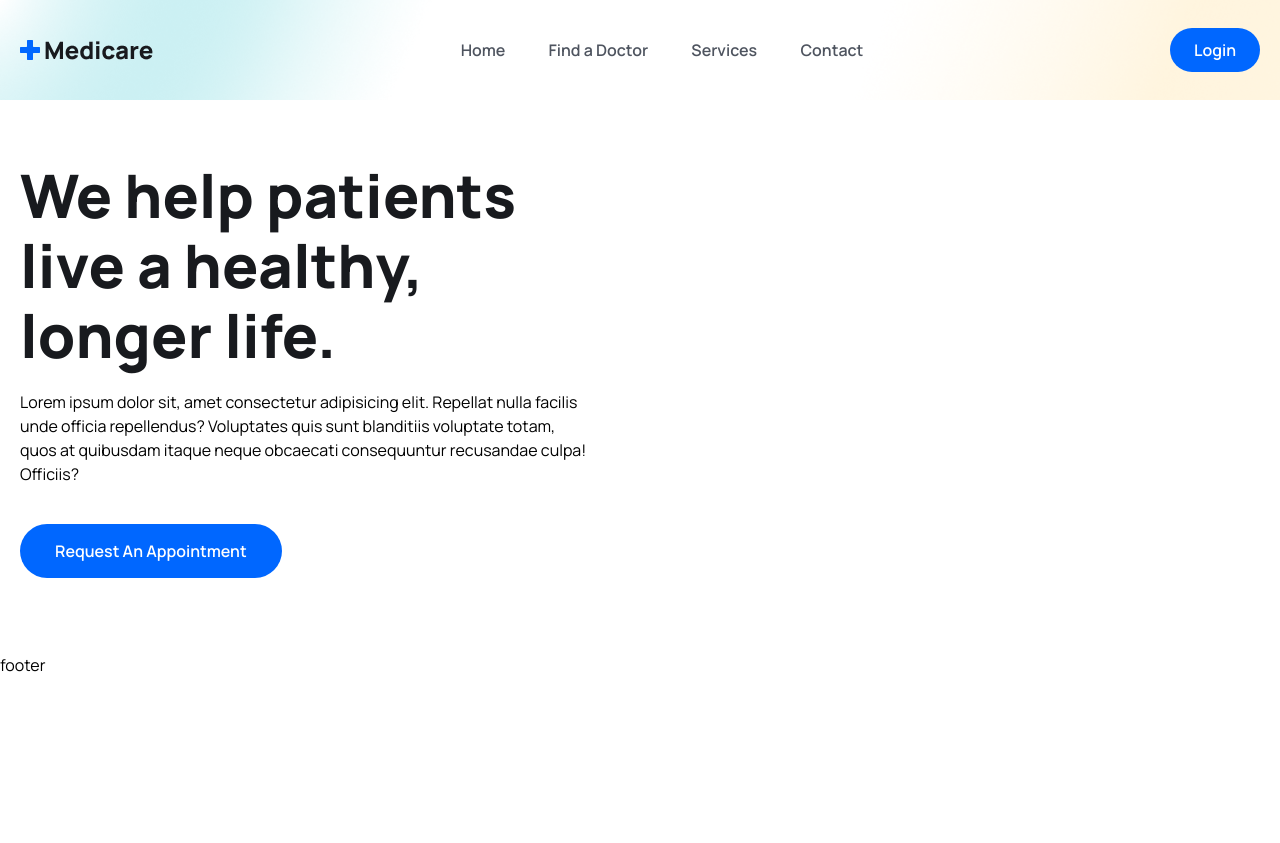
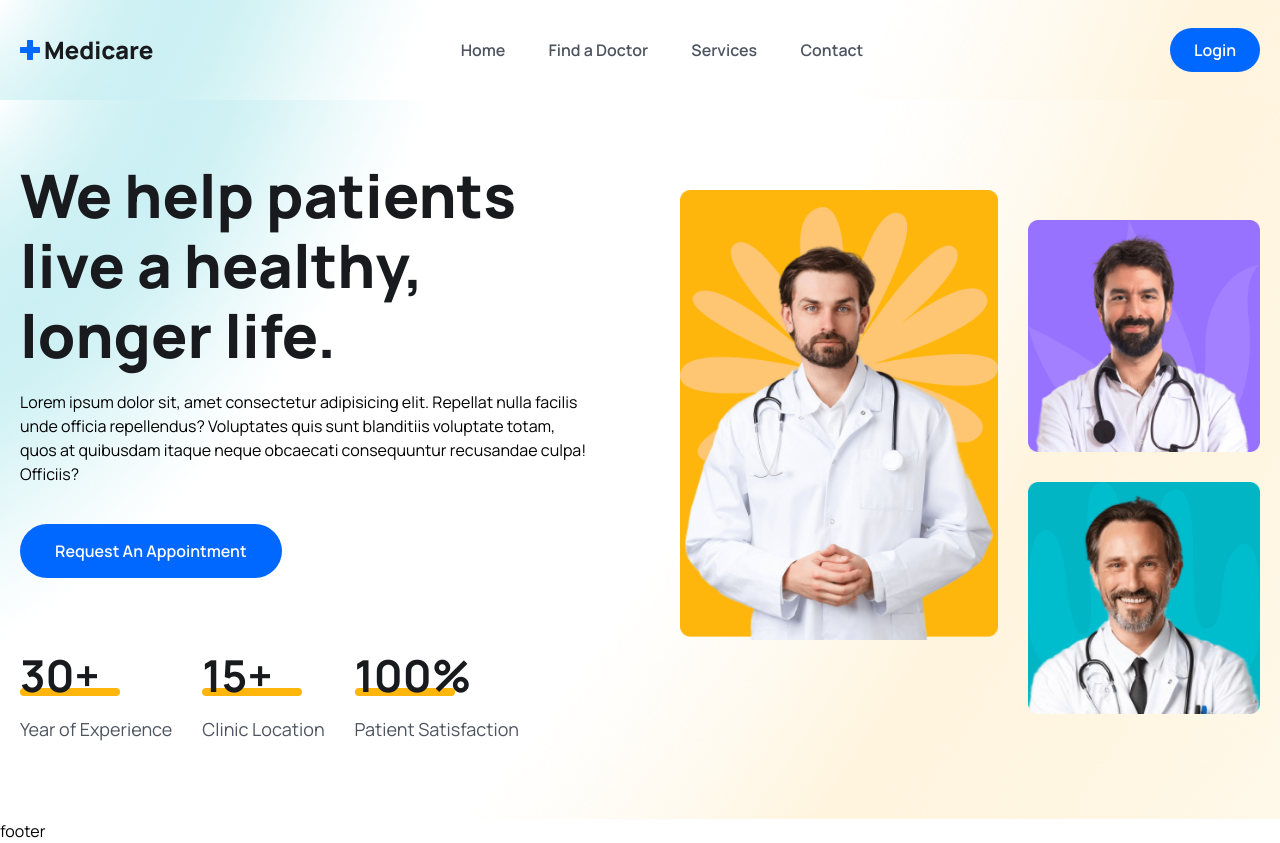
Before and after one commit to yjrajput/HospitalManagement, a React (Vite) app in the folder frontend/: page / in a window 1280 px wide. Before the commit the page ends 800 px from the top, so only its background shows below. Built offline with nearby package versions, Linux system fonts and the light colour scheme; a web font is replaced by a local one.

Commit message:
hero section complete

```diff
--- a/frontend/src/App.css
+++ b/frontend/src/App.css
@@ -46,6 +46,9 @@
     .header{
       @apply  bg-[url('./assets/images/mask.png')] bg-no-repeat bg-center bg-cover w-full h-[100px] leading-[100px];
     }
+    .hero_Section{
+      @apply  bg-[url('./assets/images/hero-bg.png')] bg-no-repeat bg-center bg-cover;
+    }
 }
 
 @media only screen and (max-width: 1024px){
--- a/frontend/src/pages/Home.jsx
+++ b/frontend/src/pages/Home.jsx
@@ -1,5 +1,7 @@
 import React from 'react'
-
+import heroIamge01 from '../assets/images/hero-img01.png'
+import heroIamge02 from '../assets/images/hero-img02.png'
+import heroIamge03 from '../assets/images/hero-img03.png'
 const Home = () => {
   return (
     // =======hero section========
@@ -16,6 +18,39 @@
                             </p>
                             <button className='btn'>Request An Appointment</button>
                         </div>
+
+
+                        {/* ========hero-counter========= */}
+                        <div className='mt-[30px] lg:mt-[70px] flex flex-col lg:flex-row lg:items-center gap-5 lg:gap-[30px] '>
+                            <div>
+                                <h2 className='text-[36px] leading-[56px] lg:text-[44px] lg:leading-[54px] font-[700] text-headingColor'>30+</h2>
+                                <span className='w-[100px] h-2 bg-yellowColor rounded-full block mt-[-14px]'></span>
+                                <p className='text-para'>Year of Experience</p>
+                            </div>
+
+                            <div>
+                                <h2 className='text-[36px] leading-[56px] lg:text-[44px] lg:leading-[54px] font-[700] text-headingColor'>15+</h2>
+                                <span className='w-[100px] h-2 bg-yellowColor rounded-full block mt-[-14px]'></span>
+                                <p className='text-para'>Clinic Location</p>
+                            </div>
+
+                            <div>
+                                <h2 className='text-[36px] leading-[56px] lg:text-[44px] lg:leading-[54px] font-[700] text-headingColor'>100%</h2>
+                                <span className='w-[100px] h-2 bg-yellowColor rounded-full block mt-[-14px]'></span>
+                                <p className='text-para'>Patient Satisfaction</p>
+                            </div>
+                        </div>
+                    </div>
+
+                    {/* ======hero-contant======= */}
+                    <div className='flex gap-[30px] justify-end'>
+                        <div>
+                            <img className='w-[full]' src={heroIamge01} alt="" />
+                        </div>
+                        <div className='mt-[30px]'>
+                            <img className='w-[full] mb-[30px]' src={heroIamge02} alt="" />
+                            <img className='w-[full] ' src={heroIamge03} alt="" />
+                        </div>
                     </div>
                 </div>
             </div>
```
